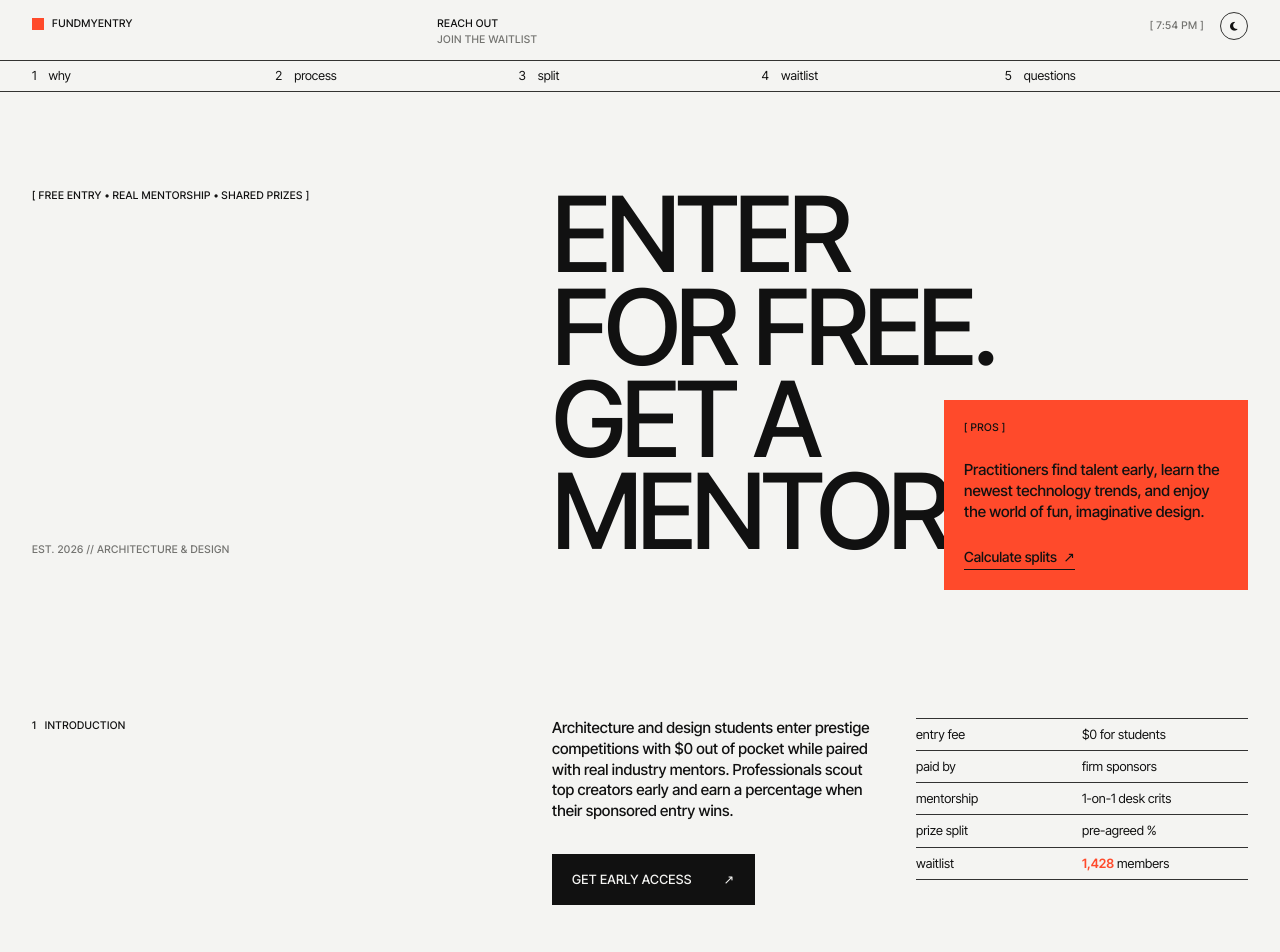
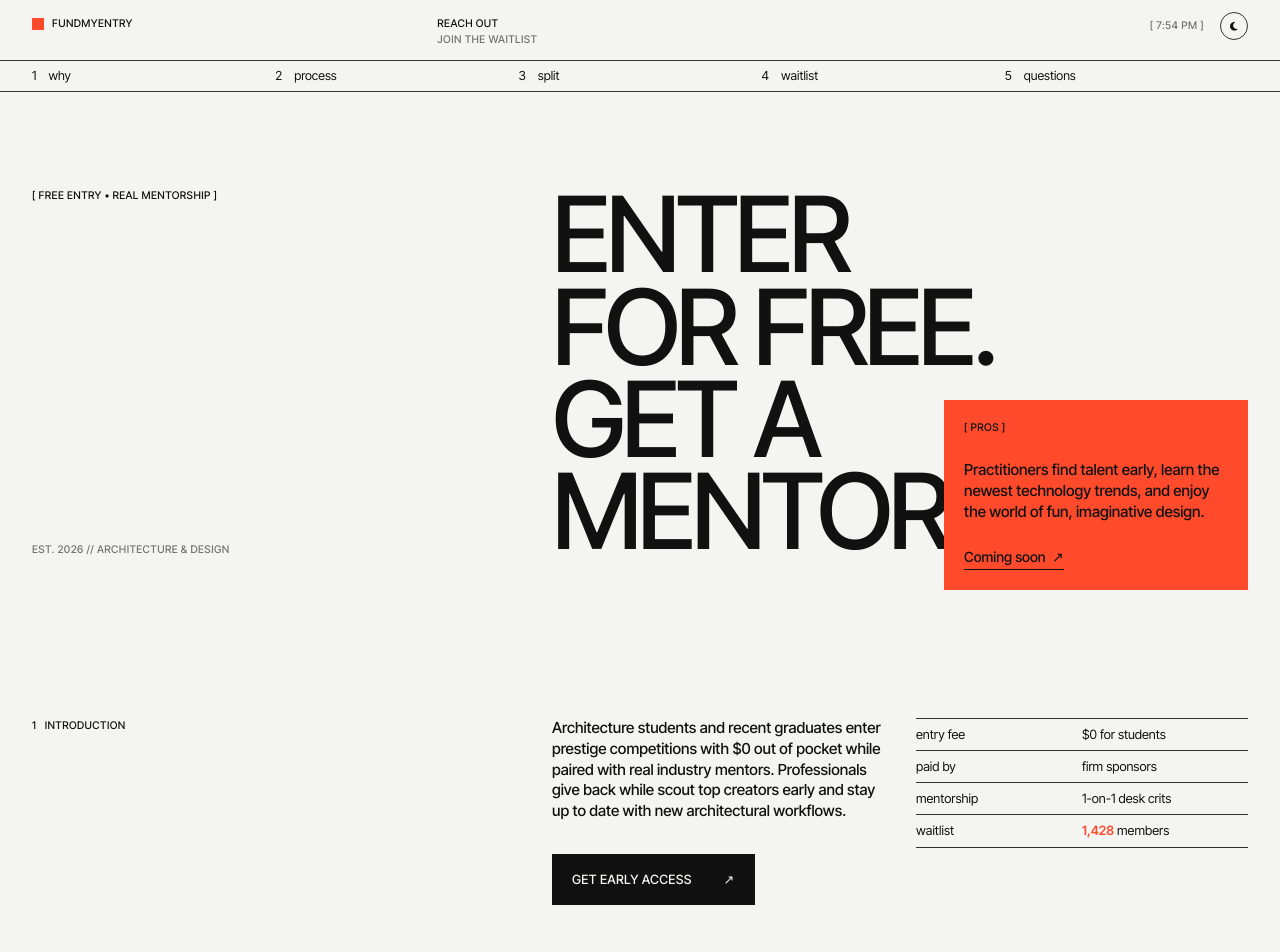
Before and after one commit to nxk538/fundmyentry, a plain HTML site: page index.html in a window 1280 px wide. Shown: the top 952 px of the page. Drawn offline with nearby package versions, Linux system fonts and the light colour scheme; a script that the page names is missing.

Commit message:
Update index.html

```diff
--- a/index.html
+++ b/index.html
@@ -164,7 +164,7 @@
         <section class="px-5 sm:px-8 pt-16 md:pt-24 pb-16">
             <div class="grid grid-cols-1 md:grid-cols-12 gap-y-10 gap-x-8">
                 <div class="md:col-span-5 flex md:flex-col justify-between meta">
-                    <span class="rise">[ Free entry • Real mentorship • Shared prizes ]</span>
+                    <span class="rise">[ Free entry • Real mentorship ]</span>
                     <span class="text-mute rise hidden md:block">Est. 2026 // Architecture &amp; Design</span>
                 </div>
 
@@ -177,7 +177,7 @@
                     <div class="card-accent lg:absolute lg:right-0 lg:bottom-[-2rem] mt-8 lg:mt-0 w-full sm:w-[19rem] p-5 flex flex-col gap-6 rise" style="transition-delay:.25s">
                         <span class="meta">[ Pros ]</span>
                         <p class="text-[0.95rem] font-medium leading-snug">Practitioners find talent early, learn the newest technology trends, and enjoy the world of fun, imaginative design.</p>
-                        <a href="#calculator" class="u-link self-start text-sm">Calculate splits <span class="arr">↗</span></a>
+                        <a href="#calculator" class="u-link self-start text-sm">Coming soon <span class="arr">↗</span></a>
                     </div>
                 </div>
             </div>
@@ -190,7 +190,7 @@
                 <div class="md:col-span-7 grid grid-cols-1 lg:grid-cols-2 gap-x-8 gap-y-10">
                     <div class="rise">
                         <p class="text-[0.95rem] leading-snug font-medium max-w-sm mb-8">
-                            Architecture and design students enter prestige competitions with $0 out of pocket while paired with real industry mentors. Professionals scout top creators early and earn a percentage when their sponsored entry wins.
+                            Architecture students and recent graduates enter prestige competitions with $0 out of pocket while paired with real industry mentors. Professionals give back while scout top creators early and stay up to date with new architectural workflows.
                         </p>
                         <a href="#join" class="btn w-full sm:w-auto">Get early access <span>↗</span></a>
                     </div>
@@ -198,7 +198,6 @@
                         <div class="grid grid-cols-2 py-1.5 border-b rule"><dt>entry fee</dt><dd>$0 for students</dd></div>
                         <div class="grid grid-cols-2 py-1.5 border-b rule"><dt>paid by</dt><dd>firm sponsors</dd></div>
                         <div class="grid grid-cols-2 py-1.5 border-b rule"><dt>mentorship</dt><dd>1-on-1 desk crits</dd></div>
-                        <div class="grid grid-cols-2 py-1.5 border-b rule"><dt>prize split</dt><dd>pre-agreed %</dd></div>
                         <div class="grid grid-cols-2 py-1.5 border-b rule"><dt>waitlist</dt><dd><strong id="heroCounter" class="font-semibold text-accent">1,428</strong> members</dd></div>
                     </dl>
                 </div>
```
